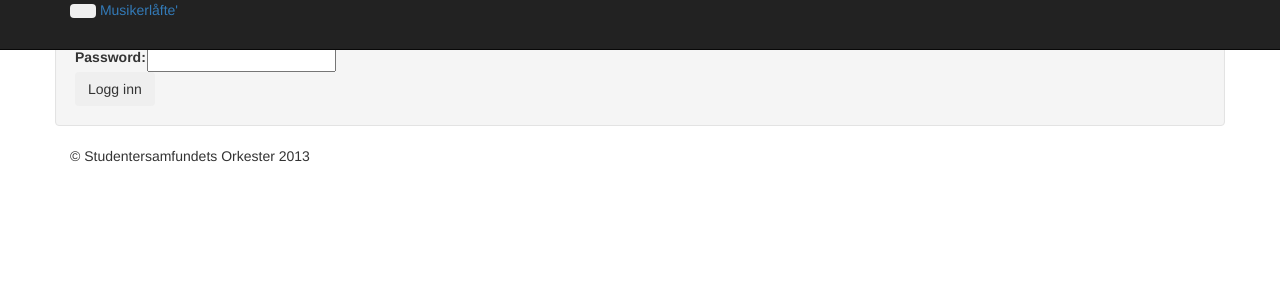
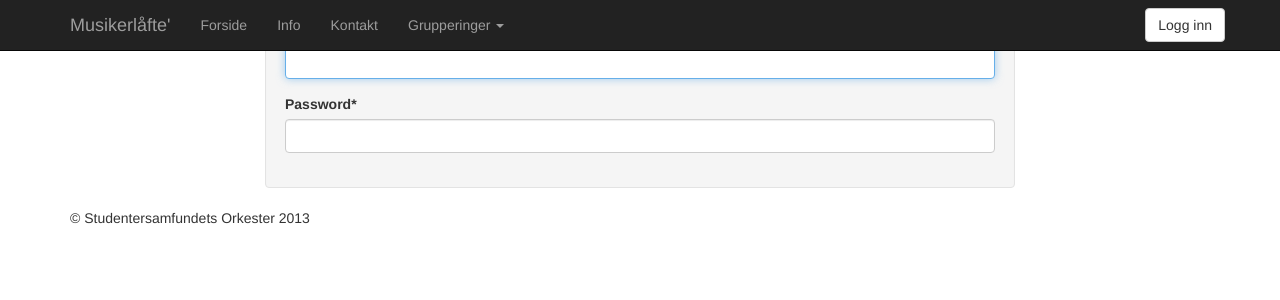
Before and after one commit to laafte/bull1, a Django app: page /login/ in a window 1280 px wide. Shown: the top 300 px of the page. Run offline with Django 3.2, Linux system fonts and the light colour scheme; data that the repository does not hold is empty; some libraries are stand-ins or nearby versions.

Commit message:
upgrade to bootstrap 3 + nicer login implementation

```diff
--- a/bull/pages/urls.py
+++ b/bull/pages/urls.py
@@ -1,3 +1,4 @@
+from bull.pages.forms import LoginForm
 from django.conf.urls import patterns, url
 from bull.pages import views
 
@@ -6,6 +7,6 @@
     url(r'^info$', views.info, name='info'),
     url(r'^kontakt$', views.contact, name='contact'),
     url(r'^grupperinger/(?P<group>[-\w\d]+)/$', views.group, name='group'),
-    url(r'^login/$', 'django.contrib.auth.views.login', name='login'),
+    url(r'^login/$', 'django.contrib.auth.views.login', {'authentication_form': LoginForm}, name='login'),
     url(r'^logout/$', 'django.contrib.auth.views.logout', name='logout'),
 )
--- a/bull/settings/common.py
+++ b/bull/settings/common.py
@@ -132,6 +132,7 @@
     # 'django.contrib.admindocs',
     'bull.pages',
     'tinymce',
+    'crispy_forms',
 )
 
 # TinyMCE CDN not supported (yet)
@@ -142,6 +143,8 @@
     'theme': "advanced",
     'theme_advanced_resizing': "true",
 }
+
+CRISPY_TEMPLATE_PACK = 'bootstrap3'
 
 # A sample logging configuration. The only tangible logging
 # performed by this configuration is to send an email to
--- a/bull/templates/base.html
+++ b/bull/templates/base.html
@@ -8,7 +8,7 @@
 <meta name="author" content="">
 
 <!-- Le styles -->
-<link href="//netdna.bootstrapcdn.com/twitter-bootstrap/2.3.1/css/bootstrap-combined.min.css" rel="stylesheet">
+<link href="//netdna.bootstrapcdn.com/bootstrap/3.0.2/css/bootstrap.min.css" rel="stylesheet">
 <link href="{{ STATIC_URL }}css/style.css" rel="stylesheet">
 
 <!-- HTML5 shim, for IE6-8 support of HTML5 elements -->
@@ -29,18 +29,20 @@
 
 <body>
 <div id="wrap">
-  <div class="navbar navbar-inverse navbar-fixed-top">
-    <div class="navbar-inner">
+  <div class="navbar navbar-inverse navbar-fixed-top" role="navigation">
     <div class="container">
-        <button type="button" class="btn btn-navbar" data-toggle="collapse" data-target=".nav-collapse">
+      <div class="navbar-header">
+        <button type="button" class="navbar-toggle" data-toggle="collapse" data-target=".navbar-collapse">
+          <span class="sr-only">Toggle navigation</span>
           <span class="icon-bar"></span>
           <span class="icon-bar"></span>
           <span class="icon-bar"></span>
         </button>
-        <a class="brand" href="{% url 'home' %}">Musikerlåfte'</a>
+        <a class="navbar-brand" href="{% url 'home' %}">Musikerlåfte'</a>
+      </div>
 
-        <div class="nav-collapse collapse">
-          <ul class="nav">
+      <div class="collapse navbar-collapse">
+        <ul class="nav navbar-nav">
           {% url 'home' as home_url %}
           <li {% if request.path == home_url %}class="active"{% endif %}><a
               href="{{ home_url }}">Forside</a></li>
@@ -51,8 +53,7 @@
           <li {% if request.path == contact_url %}class="active"{% endif %}><a href="{{ contact_url }}">Kontakt</a>
           </li>
           <li class="dropdown{% if request.path|slice:":13" == "/grupperinger" %} active{% endif %}">
-              <a href="#" class="dropdown-toggle" data-toggle="dropdown">Grupperinger <b
-                  class="caret"></b></a>
+            <a href="#" class="dropdown-toggle" data-toggle="dropdown">Grupperinger <b class="caret"></b></a>
             <ul class="dropdown-menu">
               {% for page in group_list %}
                 {% url 'group' page.slug as page_url %}
@@ -62,33 +63,34 @@
             </ul>
           </li>
         </ul>
+
         {% if user.is_authenticated %}
-            <a class="btn pull-right" href="{% url 'logout' %}?next={{ request.path }}">Logg ut</a>
-            <p class="nav navbar-text pull-right">Logget inn som {{ user.username }}.</p>
+          <a class="btn btn-default navbar-btn navbar-right" href="{% url 'logout' %}?next={{ request.path }}">Logg ut</a>
+          <p class="nav navbar-text navbar-right">Logget inn som {{ user.username }}. <br /></p>
         {% else %}
           {#            <form class="navbar-form pull-right" action="{% url 'django.contrib.auth.views.login' %}">#}
-            {#                <input class="span2" type="text" placeholder="Brukernavn">#}
-            {#                <input class="span2" type="password" placeholder="Passord">#}
+          {#                <input class="col-md-2" type="text" placeholder="Brukernavn">#}
+          {#                <input class="col-md-2" type="password" placeholder="Passord">#}
           {#                <button type="submit" class="btn">Logg inn</button>#}
           {#                <input type="hidden" name="next" value="{{ request.path }}" />#}
           {#            </form>#}
-            <a class="btn pull-right" href="{% url 'login' %}?next={{ request.path }}">Logg inn</a>
+          <a class="btn btn-default navbar-btn navbar-right" href="{% url 'login' %}?next={{ request.path }}">Logg inn</a>
         {% endif %}
+
       </div>
-        <!--/.nav-collapse -->
+      <!--/.navbar-collapse -->
     </div>
   </div>
   {% if login_form.errors %}
-      <div id="login_error" class="alert span2">
+    <div id="login_error" class="alert col-md-2">
       <a class="close" data-dismiss="alert">&times;</a>
       Feil brukernavn eller passord!
     </div>
   {% endif %}
-  </div>
 
   <div class="container">
     <div class="row">
-      <div class="span2">
+      <div class="col-md-2">
         {% if request.path == info_url %}
           <ul class="nav nav-list bs-docs-sidenav" data-spy="affix" data-offset-top="0" data-offset-bottom="50">
             {% for i in "xxxxxxxxxx" %}
@@ -97,11 +99,11 @@
           </ul>
         {% endif %}
       </div>
-      <div class="span8">
+      <div class="col-md-8">
         <div class="well">
           {% block content %}
             <!-- Main hero unit for a primary marketing message or call to action -->
-            <div class="hero-unit">
+            <div class="jumbotron">
               <h1>Hello, world!</h1>
 
               {{ login_form.errors }}
@@ -112,12 +114,12 @@
                 something more
                 unique.</p>
 
-              <p><a href="#" class="btn btn-primary btn-large">Learn more &raquo;</a></p>
+              <p><a href="#" class="btn btn-primary btn-lg">Learn more &raquo;</a></p>
             </div>
 
             <!-- Example row of columns -->
             <div class="row">
-              <div class="span4">
+              <div class="col-md-4">
                 <h2>Heading</h2>
 
                 <p>Donec id elit non mi porta gravida at eget metus. Fusce dapibus, tellus ac cursus
@@ -128,7 +130,7 @@
 
                 <p><a class="btn" href="#">View details &raquo;</a></p>
               </div>
-              <div class="span3">
+              <div class="col-md-3">
                 <h2>Heading</h2>
 
                 <p>Donec id elit non mi porta gravida at eget metus. Fusce dapibus, tellus ac cursus
@@ -163,7 +165,7 @@
 ================================================== -->
 <!-- Placed at the end of the document so the pages load faster -->
 <script type="text/javascript" src="//ajax.googleapis.com/ajax/libs/jquery/2.0.0/jquery.min.js"></script>
-<script type="text/javascript" src="//netdna.bootstrapcdn.com/twitter-bootstrap/2.3.1/js/bootstrap.min.js"></script>
+<script src="//netdna.bootstrapcdn.com/bootstrap/3.0.2/js/bootstrap.min.js"></script>
 <script type="text/javascript">
   {#$('.bs-docs-sidenav').affix()#}
   {#var container       =   $('#container')#}
--- a/bull/templates/registration/login.html
+++ b/bull/templates/registration/login.html
@@ -2,25 +2,26 @@
 
 {% block content %}
 
+{% load crispy_forms_tags %}
 {% if form.errors %}
 <p>Brukernavn og passord stemmer ikke. Vennligst prøv igjen.</p>
 {% endif %}
 
-<form method="post" action="{% url 'django.contrib.auth.views.login' %}">
+{% comment %}<form method="post" action="{% url 'django.contrib.auth.views.login' %}" role="form">
 {% csrf_token %}
-<table>
-<tr>
-    <td>{{ form.username.label_tag }}</td>
-    <td>{{ form.username }}</td>
-</tr>
-<tr>
-    <td>{{ form.password.label_tag }}</td>
-    <td>{{ form.password }}</td>
-</tr>
-</table>
-
+<div class="form-group">
+{{ form.username.label_tag|crispy }}
+{{ form.username|crispy }}
+</div>
+<div class="form-group">
+{{ form.password.label_tag }}
+{{ form.password }}
+</div>
 <input class="btn" type="submit" value="Logg inn" />
 <input type="hidden" name="next" value="{{ next }}" />
-</form>
+{{ form|crispy }}
+</form>{% endcomment %}
+
+{% crispy form %}
 
 {% endblock %}
```
Also changed, not shown: bull/pages/forms.py (added, +19 -0 lines), 1 other file. Lines whose indentation alone changed are shown as unchanged.
